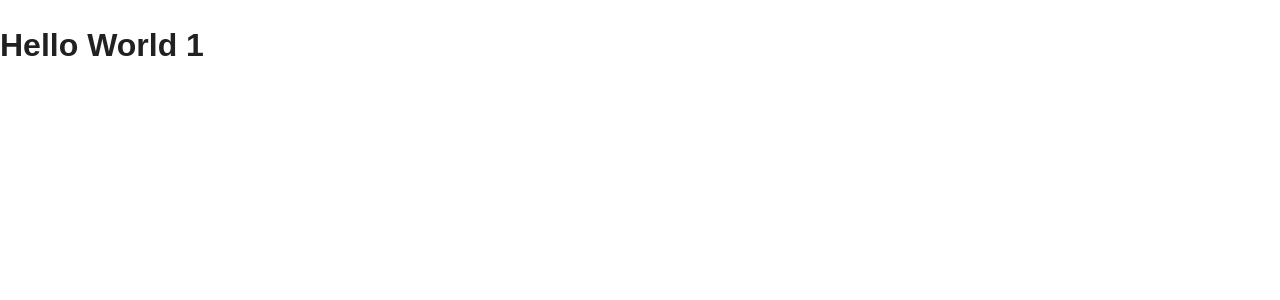
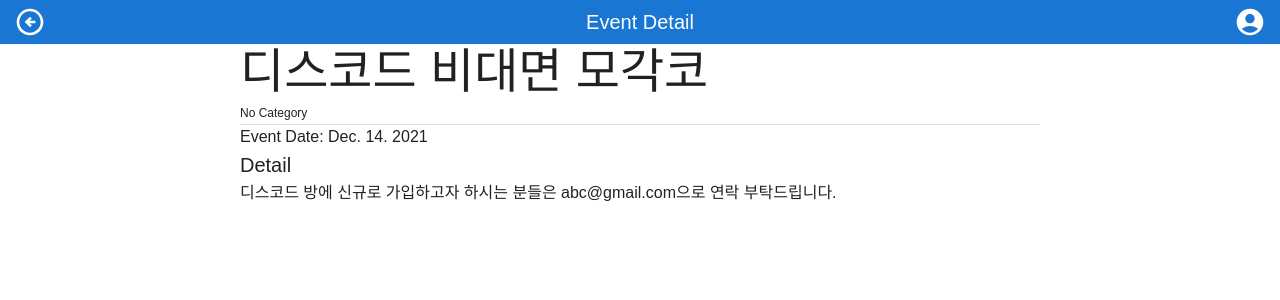
Before and after one commit to BusanDevelopers/BGM-Event-Calendar-Webpage, a React app: page /event/1 in a window 1280 px wide. Shown: the top 300 px of the page. Built offline with nearby package versions, Linux system fonts and the light colour scheme; a web font is replaced by a local one.

Commit message:
Layout of EventDetail page

```diff
--- a/src/Calendar.tsx
+++ b/src/Calendar.tsx
@@ -10,28 +10,18 @@
 import { Box, Grid, IconButton, Stack, Typography } from '@mui/material';
 // Material UI Icons
 import {
-  AccountCircle,
   ArrowBackIosRounded,
   ArrowForwardIosRounded,
 } from '@mui/icons-material';
 // Components
 import CalendarBox from './components/Calendar/CalendarBox';
 import DaysOfWeek from './components/Calendar/DaysOfWeek';
+import AccountBtn from './components/AccountBtn';
+// Global Style
+import headerStyle from './globalStyle/headerStyle';
 
 // Styles
-const styles = {
-  headerWrapper: {
-    display: 'flex',
-    backgroundColor: 'primary.main',
-    padding: '2px 10px',
-    alignItems: 'center',
-  },
-  headerTitleWrapper: {
-    flexGrow: 1,
-    alignItems: 'center',
-    justifyContent: 'center',
-  },
-};
+const styles = { ...headerStyle };
 
 /**
  * Function to generate style for the calendar
@@ -178,11 +168,7 @@
               <ArrowForwardIosRounded />
             </IconButton>
           </Stack>
-          <IconButton sx={{ padding: '4px' }}>
-            <AccountCircle
-              sx={{ height: '32px', width: '32px', color: 'white' }}
-            />
-          </IconButton>
+          <AccountBtn />
         </Box>
       </Grid>
       <Grid item sx={{ backgroundColor: 'gray' }}>
--- a/src/EventDetail.tsx
+++ b/src/EventDetail.tsx
@@ -5,9 +5,72 @@
  */
 
 import React from 'react';
-import { useParams } from 'react-router-dom';
+import { useParams, useNavigate, useLocation } from 'react-router-dom';
 // Material UI
-import { Grid } from '@mui/material';
+import { Box, Divider, Grid, IconButton, Typography } from '@mui/material';
+// Material UI Icon
+import { ArrowCircleLeftOutlined } from '@mui/icons-material';
+// Components
+import AccountBtn from './components/AccountBtn';
+// Global Style
+import headerStyle from './globalStyle/headerStyle';
+
+// Type definition for EventDetailData
+type EventDetailData = {
+  year: number;
+  month: number;
+  date: number;
+  name: string;
+  category?: string;
+  detail?: string;
+};
+
+// Styles
+const styles = {
+  gridWrapper: { height: '100%' },
+  backBtn: { height: '32px', width: '32px', color: 'white' },
+  detailWrapper: {
+    flexGrow: 1,
+    maxHeight: '100%',
+    display: 'inline-flex',
+    justifyContent: 'center',
+  },
+  ...headerStyle,
+};
+
+// Data
+const currentDate = new Date();
+const data: { [index: string]: EventDetailData } = {
+  1: {
+    year: currentDate.getFullYear(),
+    month: currentDate.getMonth() + 1,
+    date: 14,
+    name: '디스코드 비대면 모각코',
+    detail:
+      '디스코드 방에 신규로 가입하고자 하시는 분들은 abc@gmail.com으로 연락 부탁드립니다.',
+  },
+  2: {
+    year: currentDate.getFullYear(),
+    month: currentDate.getMonth() + 1,
+    date: 24,
+    name: '서면 스타벅스 정기 모임',
+    category: '정기모임',
+  },
+  3: {
+    year: currentDate.getFullYear(),
+    month: currentDate.getMonth() + 1,
+    date: 28,
+    name: 'mm 정기모임 - 당신이 사랑하는 프로그래밍 언어는?',
+    category: '비대면',
+    detail: '참여하실 분은 신청시 음(mm) 아이디를 적어주세요.',
+  },
+  4: {
+    year: currentDate.getFullYear(),
+    month: currentDate.getMonth() + 1,
+    date: 28,
+    name: '디스코드 비대면 모각코',
+  },
+};
 
 /**
  * React Functional Component to generate event detail screen
@@ -15,13 +78,85 @@
  * @return {React.ReactElement} Renders event detail screen
  */
 function EventDetail(): React.ReactElement {
+  const { state } = useLocation();
+  const navigate = useNavigate();
+  // State
+  const [eventDetail, setEventDetail] = React.useState<EventDetailData | null>(
+    null
+  );
+  const [dateString, setDateString] = React.useState('');
+
   // Retrieve eventId from the path
   const { id } = useParams();
+  if (!id) {
+    // TODO Redirect to 404 page
+  }
+
+  // TODO: API Call
+  React.useEffect(() => {
+    const response = data[id as string];
+    const eventDate = new Date(
+      response.year,
+      response.month - 1,
+      response.date
+    );
+    setEventDetail(response);
+    setDateString(
+      `${eventDate.toLocaleDateString('en-US', {
+        month: 'short',
+      })}. ${String(response.date).padStart(2, '0')}. ${response.year}`
+    );
+    // eslint-disable-next-line react-hooks/exhaustive-deps
+  }, []);
+
+  /**
+   * Function to direct user to previous location
+   */
+  const goBack = React.useCallback((): void => {
+    if ((state as { prevLocation: string })?.prevLocation) {
+      navigate((state as { prevLocation: string }).prevLocation);
+    } else {
+      navigate('/');
+    }
+    // eslint-disable-next-line react-hooks/exhaustive-deps
+  }, []);
 
   return (
-    <>
-      <h1>Hello World {id}</h1>
-    </>
+    <Grid container direction="column" wrap="nowrap" sx={styles.gridWrapper}>
+      <Grid item>
+        <Box sx={styles.headerWrapper}>
+          <IconButton sx={{ padding: '4px' }} onClick={goBack}>
+            <ArrowCircleLeftOutlined sx={styles.backBtn} />
+          </IconButton>
+          <Box sx={{ ...styles.headerTitleWrapper, display: 'inline-flex' }}>
+            <Typography variant="h6" component="div" sx={{ color: 'white' }}>
+              Event Detail
+            </Typography>
+          </Box>
+          <AccountBtn />
+        </Box>
+      </Grid>
+      {eventDetail && (
+        <Grid item sx={styles.detailWrapper}>
+          <Box sx={{ width: '100%', maxWidth: '800px' }}>
+            <Typography variant="h3">{eventDetail.name}</Typography>
+            {eventDetail.category ? (
+              <Typography variant="caption">{eventDetail.category}</Typography>
+            ) : (
+              <Typography variant="caption">No Category</Typography>
+            )}
+            <Divider />
+            <Typography variant="body1">Event Date: {dateString}</Typography>
+            {eventDetail.detail && (
+              <>
+                <Typography variant="h6">Detail</Typography>
+                <Typography variant="body1">{eventDetail.detail}</Typography>
+              </>
+            )}
+          </Box>
+        </Grid>
+      )}
+    </Grid>
   );
 }
 
--- /dev/null
+++ b/src/components/AccountBtn.tsx
@@ -0,0 +1,26 @@
+/**
+ * Component to render account button
+ *
+ * @author Hyecheol (Jerry) Jang <hyecheol123@gmail.com>
+ */
+
+import React from 'react';
+// Material UI
+import { IconButton } from '@mui/material';
+// Material UI Icon
+import { AccountCircle } from '@mui/icons-material';
+
+/**
+ * React Functional Component to generate account button
+ *
+ * @return {React.ReactElement} Renders account button
+ */
+function AccountBtn(): React.ReactElement {
+  return (
+    <IconButton sx={{ padding: '4px' }}>
+      <AccountCircle sx={{ height: '32px', width: '32px', color: 'white' }} />
+    </IconButton>
+  );
+}
+
+export default AccountBtn;
--- a/src/components/Calendar/DateEventModal.tsx
+++ b/src/components/Calendar/DateEventModal.tsx
@@ -6,7 +6,7 @@
  */
 
 import React from 'react';
-import { useNavigate } from 'react-router-dom';
+import { useNavigate, useLocation } from 'react-router-dom';
 // Material UI
 import { Backdrop, Box, Divider, Fade, Modal, Typography } from '@mui/material';
 
@@ -80,6 +80,7 @@
 function DateEventModal(props: DateEventModalProps): React.ReactElement {
   const { isOpen, handleClose, dateString, eventList, colorScheme } = props;
   const navigate = useNavigate();
+  const location = useLocation();
 
   return (
     <Modal
@@ -106,7 +107,11 @@
                 return (
                   <Box
                     sx={{ ...eventStyleProvider(colorScheme, event.category) }}
-                    onClick={(): void => navigate(`/event/${event.id}`)}
+                    onClick={(): void =>
+                      navigate(`/event/${event.id}`, {
+                        state: { prevLocation: location.pathname },
+                      })
+                    }
                     key={event.id}
                   >
                     <Typography
--- /dev/null
+++ b/src/globalStyle/headerStyle.tsx
@@ -0,0 +1,21 @@
+/**
+ * Define globally used header style
+ *
+ * @author Hyecheol (Jerry) Jang <hyecheol123@gmail.com>
+ */
+
+const headerStyle = {
+  headerWrapper: {
+    display: 'flex',
+    backgroundColor: 'primary.main',
+    padding: '2px 10px',
+    alignItems: 'center',
+  },
+  headerTitleWrapper: {
+    flexGrow: 1,
+    alignItems: 'center',
+    justifyContent: 'center',
+  },
+};
+
+export default headerStyle;
```
